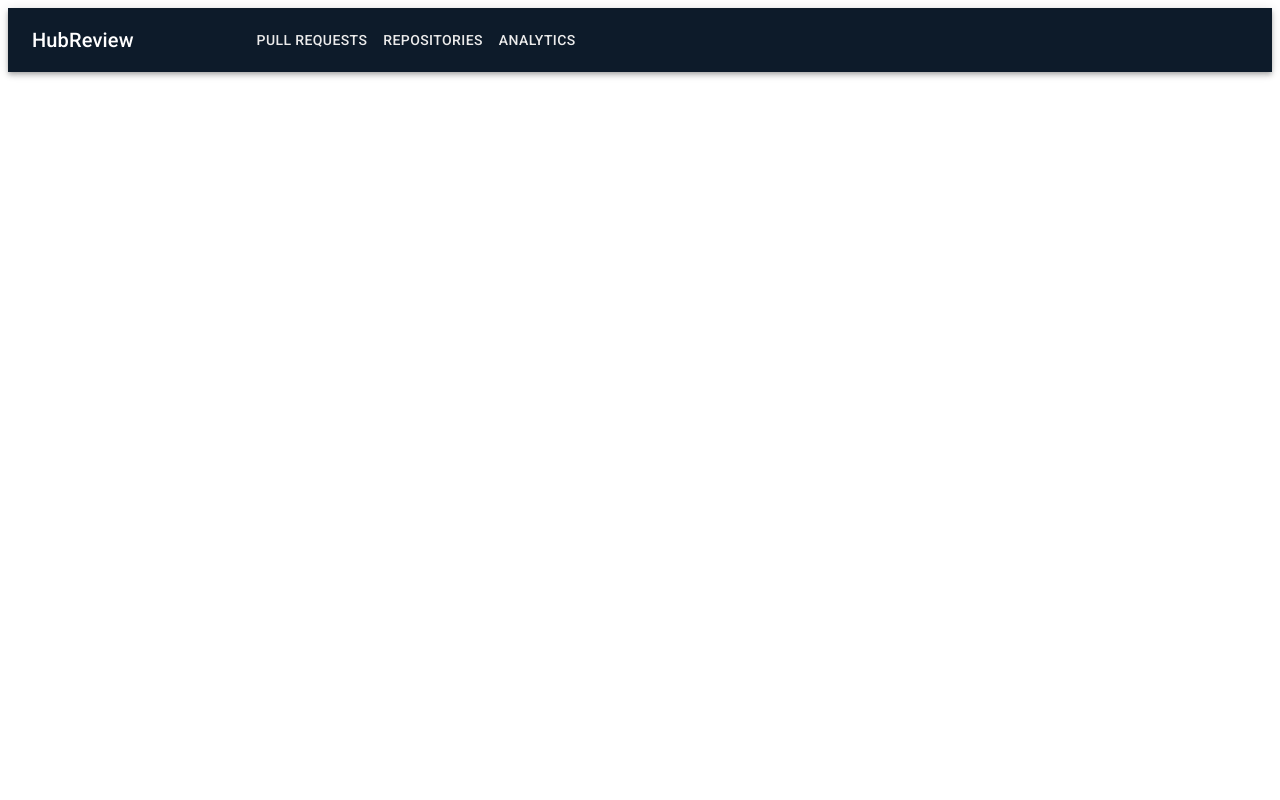
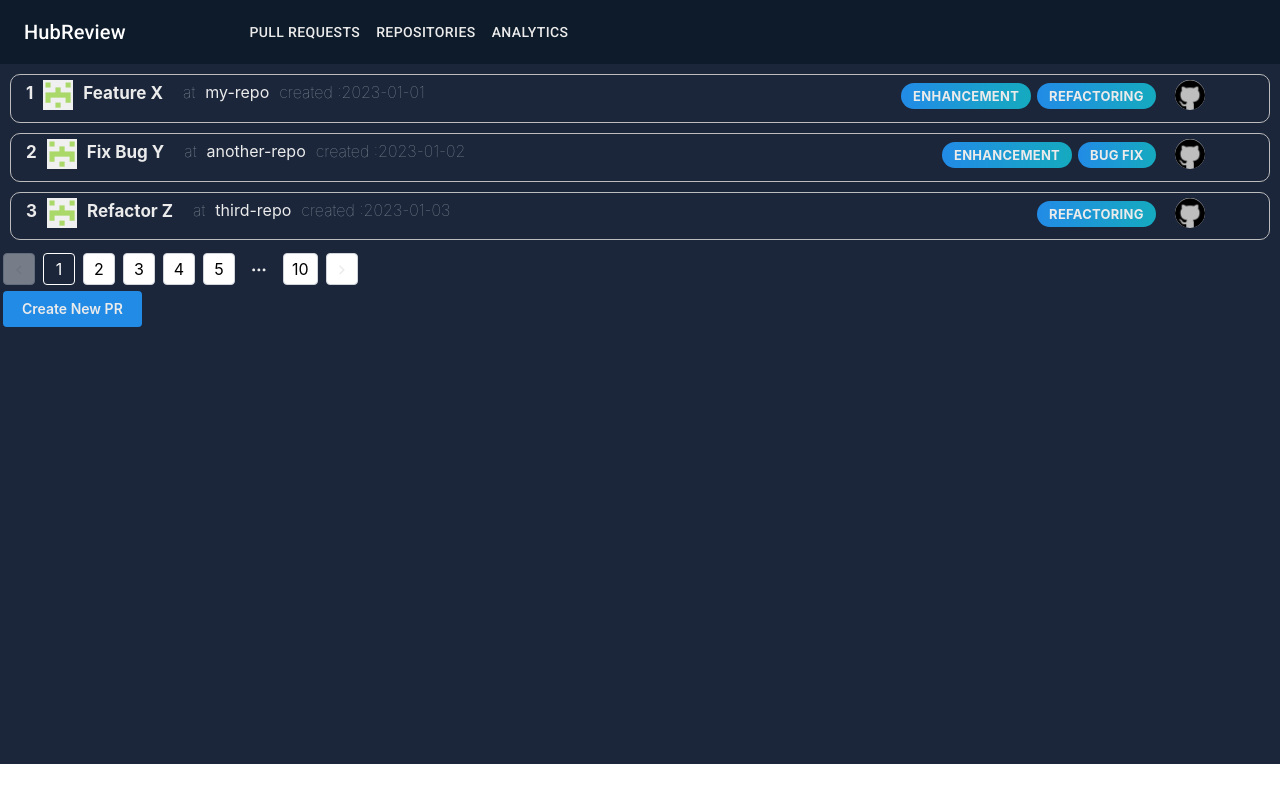
Before and after one commit to hubreviewapp/hubreview, a React (Vite) app in the folder web-client/: page / in a window 1280 px wide. Built offline with nearby package versions, Linux system fonts and the light colour scheme.

Commit message:
feat:postcss.config

```diff
--- a/web-client/src/App.tsx
+++ b/web-client/src/App.tsx
@@ -4,12 +4,16 @@ import PRListPage from "./pages/PRListPage";
 import PRCreationPage from "./pages/PRCreationPage";
 import NavBar from "./components/NavBar";
 import PRDetailsPage from "./pages/PRDetailsPage";
+import '@mantine/core/styles.css';
 
+import { MantineProvider } from '@mantine/core';
 function App() {
   return (
+    <MantineProvider>
+      <NavBar/>
     <Routes>
-      <Route path="/" element={<NavBar />}>
-        <Route index element={<PRListPage />} />
+      <Route path="/" element={<PRListPage />}>
+
         <Route path="/pulls/create" element={<PRCreationPage />} />
         <Route path="/pulls/:pullid" element={<PRDetailsPage id={"1"} name={"pull request"} />} />
         <Route path="/analytics" element={<AnalyticsPage />} />
@@ -19,6 +23,8 @@ function App() {
         */}
       </Route>
     </Routes>
+    </MantineProvider>
+
   );
 }
 
--- a/web-client/src/components/PRBox.tsx
+++ b/web-client/src/components/PRBox.tsx
@@ -1,7 +1,7 @@
-import {Box, Grid, SxProps} from "@mui/material";
 import UserLogo from "../assets/icons/user.png";
-import LabelButton from "./LabelButton";
 import GitHubLogo from "../assets/icons/github-logo.png";
+import { Grid, Box , Flex, Badge} from '@mantine/core';
+import {border, borderRadius} from "@mui/system";
 
 
 
@@ -12,17 +12,7 @@ interface PRBoxProps {
   dateCreated: string;
   labels: [];
 }
-const gridItemSx: SxProps = {
-  display: "flex",
-};
 
-const iconSx: SxProps = {
-  width: 30,
-  height: 30,
-  ml: 1,
-  mt : -0.5,
-  borderRadius: 20,
-};
 
 function PRBox({ id,
                  prName,
@@ -30,39 +20,36 @@ function PRBox({ id,
                  dateCreated,
                  labels}: PRBoxProps) {
   return(
-    <Grid
-      key={id}
-      container
-      m="auto"
-      mt={3}
-      p = {3}
-      border="solid 1px #BCBCBC"
-      borderRadius={10}
-      style={{ height: '70px' }}
-      width="90%"
-      display="flex"
-      sx={{ "&:hover": { borderColor: "rgba(188,188,188,0.69)", cursor: "pointer" } }}
-    >
-      <Grid item xs={8} sx={gridItemSx}>
+    <Grid style={{border: "solid 1px #BCBCBC", borderRadius:"10px",
+      "&:hover": {borderColor: "rgba(188,188,188,0.69)", cursor: "pointer"}}} m={5} p={5}>
+      <Grid.Col span={7}>
+        <Flex justify={"flex-start"}>
+          <Box className={"bold"}>{id}</Box>
+          <Box component="img" src={UserLogo} alt={"logo"} w={30} />
+          <Box className={"bold"}>{prName}</Box>
+          <Box className={"light"}>at {}</Box>
+          {repository}
+          <Box className={"light"}>created :{dateCreated}</Box>
+        </Flex>
 
-        <Box className={"bold"}>{id}</Box>
-
-        <Box component="img" src={UserLogo} alt={"logo"} sx={iconSx} />
-
-        <Box className={"bold"}>{prName}</Box>
-
-        <Box className={"light"}>at {}</Box>
-        {repository}
-        <Box className={"light"}>created :{dateCreated}</Box>
-      </Grid>
-      <Grid item xs={3} sx={gridItemSx}>
+      </Grid.Col>
+      <Grid.Col span={4}>
+        <Flex justify={"end"}>
         {labels.map((label) => (
-          <LabelButton key={label} label={label} height={30} width={130} />
+          <Badge
+            size="lg"
+            variant="gradient"
+            gradient={{ from: 'blue', to: 'cyan', deg: 90 }}
+            key={1}
+            m={3}>
+            {label}
+          </Badge>
         ))}
-      </Grid>
-      <Grid item xs={1}>
-        <Box component="img" src={GitHubLogo} alt={"icon"} sx={iconSx} />
-      </Grid>
+        </Flex>
+      </Grid.Col>
+      <Grid.Col span={1}>
+        <Box component="img" src={GitHubLogo} alt={"icon"} c={"red"} w={30} style={{borderRadius:"15px", backgroundColor:"#bebebe"}}/>
+      </Grid.Col>
     </Grid>
   );
 }
--- a/web-client/src/pages/PRListPage.tsx
+++ b/web-client/src/pages/PRListPage.tsx
@@ -1,5 +1,5 @@
 import prsData from "../pr_data.json";
-import {Box, Button, Pagination} from "@mui/material";
+import {Flex, Box, Button, Pagination} from "@mantine/core";
 import "../styles/common.css";
 import { Link } from "react-router-dom";
 import PRBox from "../components/PRBox";
@@ -9,24 +9,23 @@ function PRList() {
   // TODO const prTabs: string[] = ["created", "assigned", "merged"];
 
   return (
-    <Box height={800} p={0} m={0} width="100%" display="flex" flexDirection={"column"}
-         justifyContent={"center"} alignItems={"center"} sx={{ backgroundColor: "#1B263B" }}>
+    <Flex h={"700px"} p={0} m={0} w="100%" justify="start" direction="column" bg ="#1B263B" >
 
-        <Box p={5} display="flex" flexDirection="column" width="90%">
+        <Flex p={5} direction="column" width="90%">
           {prsData.map((item) => (
             <PRBox key={item.id} id={item.id} repository={item.repository} prName={item.prName} labels={item.labels} dateCreated={item.dateCreated}/>
           ))}
-        </Box>
+        </Flex>
 
       <Box m={3}>
-        <Pagination count={10} color="primary" shape={"rounded"} />
+        <Pagination color="primary" shape={"rounded"}  total={10}/>
       </Box>
       <Box m={3}>
         <Link to={"/createPR"}>
           <Button variant="contained">Create New PR</Button>
         </Link>
       </Box>
-    </Box>
+    </Flex>
   );
 }
 
```
Also changed, not shown: web-client/src/postcss.config.cjs (added, +14 -0 lines).
